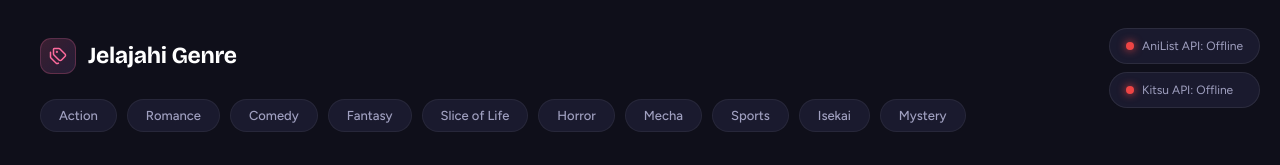
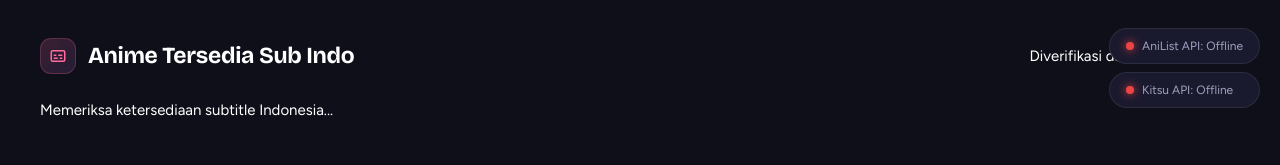
Before and after one commit to Kazaamii/Kazaanime, a website: page index.html in a window 1280 px wide. Shown: the part 672-837 px from the top of the page. Drawn offline with nearby package versions, Linux system fonts and the light colour scheme; no server answers.

Commit message:
Add dedicated Sub Indo section to homepage

```diff
--- a/index.html
+++ b/index.html
@@ -44,6 +44,19 @@
             <button class="hero-nav-btn hero-next" type="button" data-hero="next" aria-label="Slide berikutnya"><span class="ic-slot" data-icon="chevron-right"></span></button>
         </div>
         <div class="hero-dots" id="heroDots"></div>
+    </section>
+
+    <!-- DAFTAR KHUSUS SUB INDO: hanya anime dengan server subtitle Indonesia yang terverifikasi -->
+    <section class="section" id="sub-indo" aria-labelledby="subIndoTitle">
+        <div class="section-header subindo-section-header">
+            <h2 class="section-title" id="subIndoTitle">
+                <span class="section-icon" aria-hidden="true"><span class="ic-slot" data-icon="captions"></span></span>
+                <span class="section-title-text">Anime Tersedia Sub Indo</span>
+            </h2>
+            <span class="subindo-label">Diverifikasi dari episode terbaru</span>
+        </div>
+        <div class="anime-grid" id="subIndoGrid" aria-live="polite" aria-busy="true"></div>
+        <p class="subindo-note" id="subIndoNote">Memeriksa ketersediaan subtitle Indonesia...</p>
     </section>
 
     <!-- GENRE — di atas (permintaan 22 Okt 2026). Hasil genre tampil langsung di bawah tombol. -->
```
